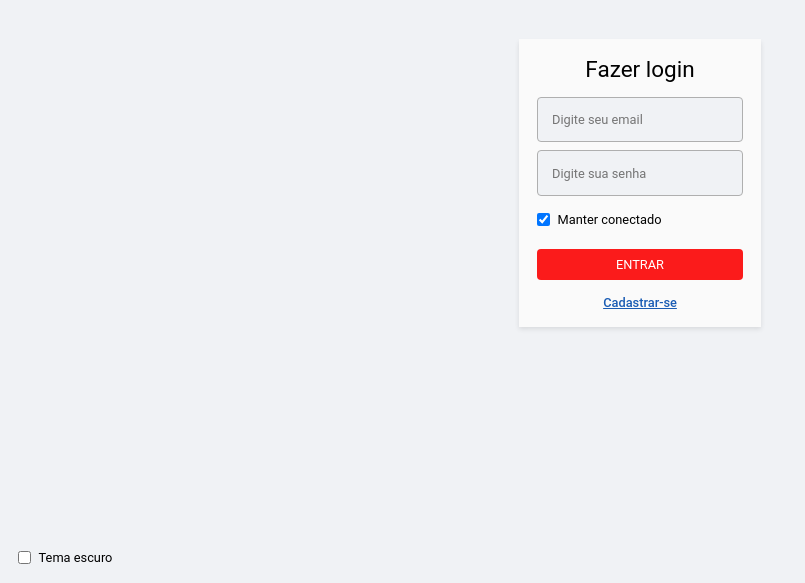
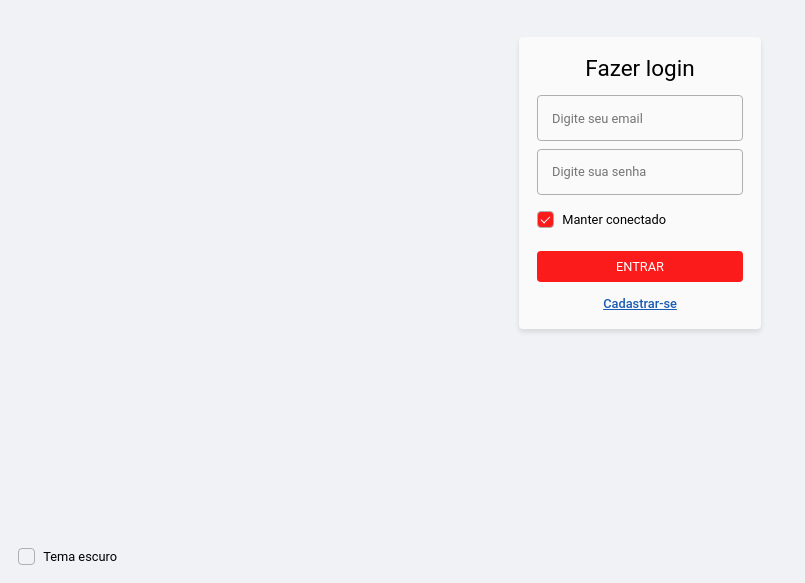
Before and after one commit to lvsouza/signin-signup-react-js, a React (Create React App) app: page /signin in a window 1280 px wide. Shown: the part 217-800 px from the top of the page, without its empty margins (0-805 px from the left). Built offline with nearby package versions, Linux system fonts and the light colour scheme.

Commit message:
refactor: added primary color to all checkboxes

```diff
--- a/src/app/pages/signin/Signin.css
+++ b/src/app/pages/signin/Signin.css
@@ -1,10 +1,6 @@
 .signin-base {
     width: 100vw;
     height: 100vh;
-}
-
-.login-form input {
-    border: var(--size-xxs) solid var(--color-border);
 }
 
 .dark-mode-container {
--- a/src/app/pages/signin/Signin.tsx
+++ b/src/app/pages/signin/Signin.tsx
@@ -19,8 +19,8 @@ export const Signin: React.FC = () => {
     }, [email, password]);
 
     return (
-        <div className="signin-base background flex-content-center flex-items-center">
-            <div className="padding-g shadow-m border-red flex-column flex-items-center background-paper">
+        <div className="signin-base flex-content-center flex-items-center">
+            <div className="padding-g shadow-m border-radius-soft flex-column flex-items-center background-paper">
                 <h2>Fazer login</h2>
 
                 <div className="margin-top-m">
@@ -32,7 +32,7 @@ export const Signin: React.FC = () => {
                             value={email}
                             placeholder="Digite seu email"
                             onChange={(e) => setEmail(e.target.value)}
-                            className="background padding-m font-size-m"
+                            className="padding-m font-size-m"
                         />
 
                         <input
@@ -42,17 +42,14 @@ export const Signin: React.FC = () => {
                             value={password}
                             placeholder="Digite sua senha"
                             onChange={(e) => setPassword(e.target.value)}
-                            className="background padding-m font-size-m margin-top-s"
+                            className="padding-m font-size-m margin-top-s"
                         />
 
                         <label className="font-size-m margin-top-s padding-top-s padding-bottom-s display-flex flex-items-center">
                             <input
-                                required
-                                minLength={2}
                                 type="checkbox"
                                 checked={keepConnected}
                                 className="margin-right-s"
-                                placeholder="Digite sua senha"
                                 onChange={() => setKeepConnected(!keepConnected)}
                             />
                             Manter conectado
@@ -71,12 +68,9 @@ export const Signin: React.FC = () => {
             <div className="dark-mode-container">
                 <label className="font-size-m padding-g display-flex flex-items-center">
                     <input
-                        required
-                        minLength={2}
                         type="checkbox"
                         checked={isDark}
                         className="margin-right-s"
-                        placeholder="Digite sua senha"
                         onChange={() => toggleDarkMode()}
                     />
                     Tema escuro
--- a/src/app/pages/signup/Signup.tsx
+++ b/src/app/pages/signup/Signup.tsx
@@ -1,7 +1,6 @@
 import React from 'react';
 
 export const Signup: React.FC = () => {
-
     return (
         <div>
             Signup
--- a/src/app/shared/components/Button.tsx
+++ b/src/app/shared/components/Button.tsx
@@ -1,6 +1,9 @@
 import React from 'react';
 
 interface ButtonProps extends React.ButtonHTMLAttributes<HTMLButtonElement> {
+    /**
+     * Tipos diferentes de estilo do botão
+     */
     variant?: 'contained' | 'outlined' | 'text';
 }
 export const Button: React.FC<ButtonProps> = ({ variant, ...props }) => {
--- a/src/app/styles/global.css
+++ b/src/app/styles/global.css
@@ -38,7 +38,7 @@
     outline: none;
     font-family: var(--font-family);
     font-weight: var(--font-weight-m);
-    -webkit-font-smoothing:antialiased;
+    -webkit-font-smoothing: antialiased;
 }
 
 *:focus {
@@ -47,7 +47,7 @@
 }
 
 html, body, #root {
-    background-color: transparent;
+    background-color: var(--color-background);
     flex-direction: column;
     overflow: hidden;
     height: 100vh;
@@ -66,7 +66,7 @@ div, nav, form {
     background-color: transparent;
 }
 
-label, h1, h2, h3, h4, h5, h6, span {
+body, input, button, textarea, div, nav, form, label, h1, h2, h3, h4, h5, h6, span {
     color: var(--color-text);
 }
 
@@ -74,10 +74,35 @@ body, input, button, textarea {
     font: var(--font-weight-m) var(--font-size-g) var(--font-family);
 }
 
+input[type=checkbox] {
+    padding: unset;
+    width: var(--size-g);
+    height: var(--size-g);
+    -moz-appearance: none;
+    -webkit-appearance: none;
+}
+
+input[type=checkbox]:checked {
+    background-color: var(--color-primary);
+}
+
+input[type=checkbox]:checked:after {
+    content: "";
+    display: block;
+    border: solid white;
+    width: var(--size-xs);
+    height: var(--size-s);
+    transform: rotate(45deg);
+    border-width: 0 var(--size-xxs) var(--size-xxs) 0;
+
+    margin-top: calc(var(--size-m) - calc(var(--size-m) * 0.85));
+    margin-left: calc(var(--size-g) / 3);
+}
+
 input, textarea, select {
     background-color: var(--color-background-bars);
+    border: thin solid var(--color-border);
     border-radius: var(--size-xs);
-    border: var(--input-border);
     padding: var(--padding-s);
     padding-right: var(--padding-xs);
     padding-left: var(--padding-xs);
```
